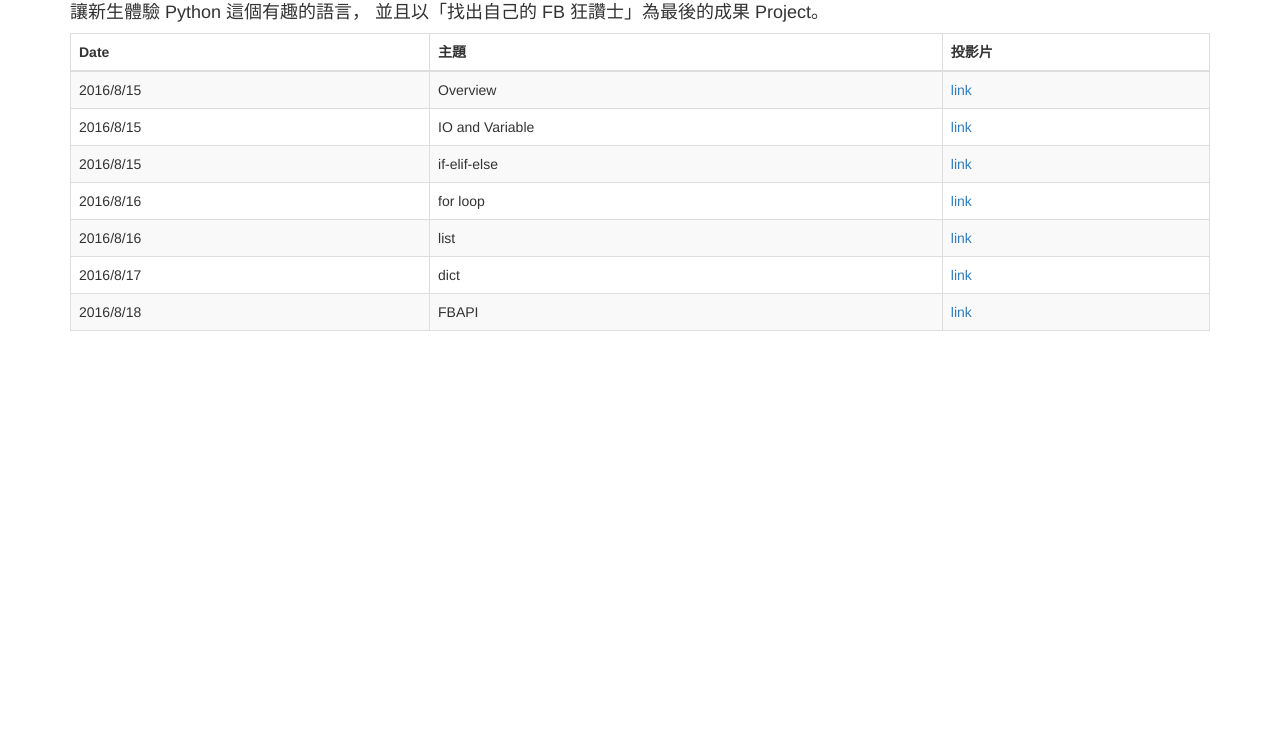
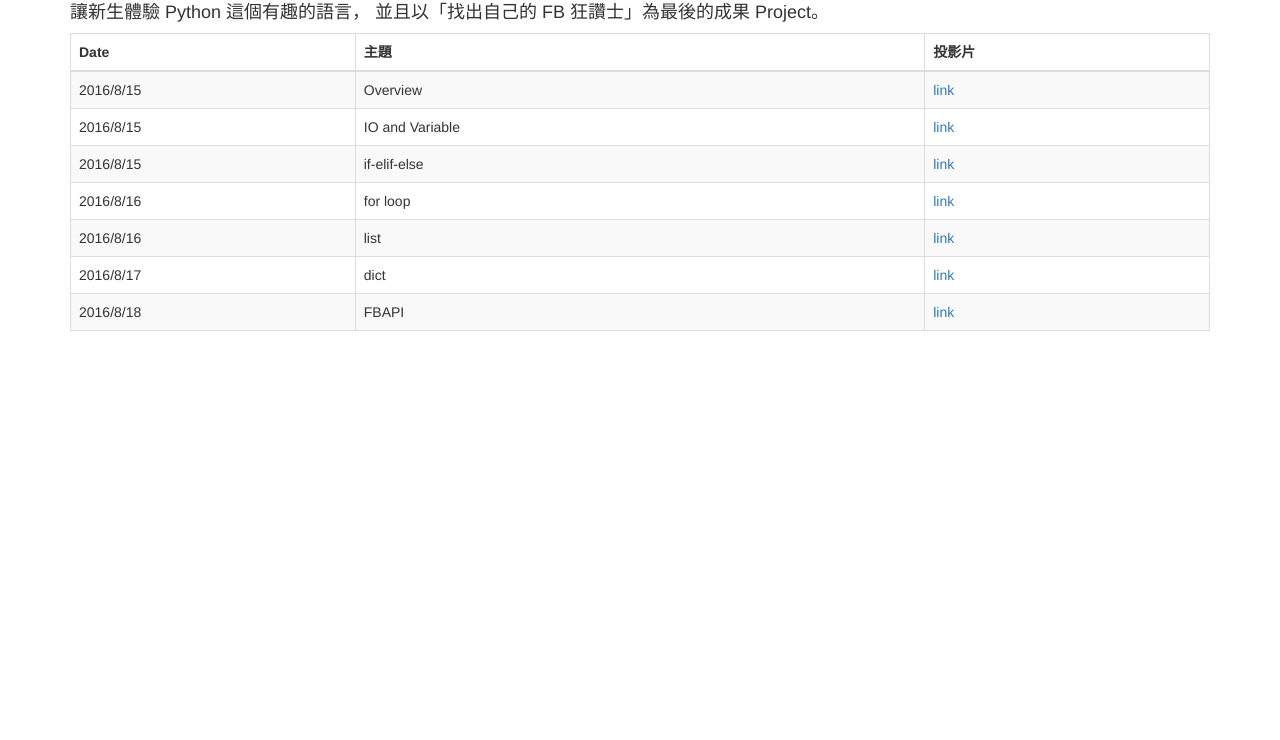
Before and after one commit to hydai/nthucs-freshman-python-tutorial, a plain HTML site: page index.html in a window 1280 px wide. Shown: the part 60-800 px from the top of the page. Drawn offline with nearby package versions, Linux system fonts and the light colour scheme.

Commit message:
Define layout

```diff
--- a/index.html
+++ b/index.html
@@ -15,9 +15,9 @@
         <table class="table table-striped table-bordered">
             <thead>
                 <tr>
-                    <th>Date</th>
-                    <th>主題</th>
-                    <th>投影片</th>
+                    <th class="col-xs-3 col-lg-3">Date</th>
+                    <th class="col-xs-6 col-lg-6">主題</th>
+                    <th class="col-xs-3 col-lg-3">投影片</th>
                 </tr>
             </thead>
             <tbody>
```
